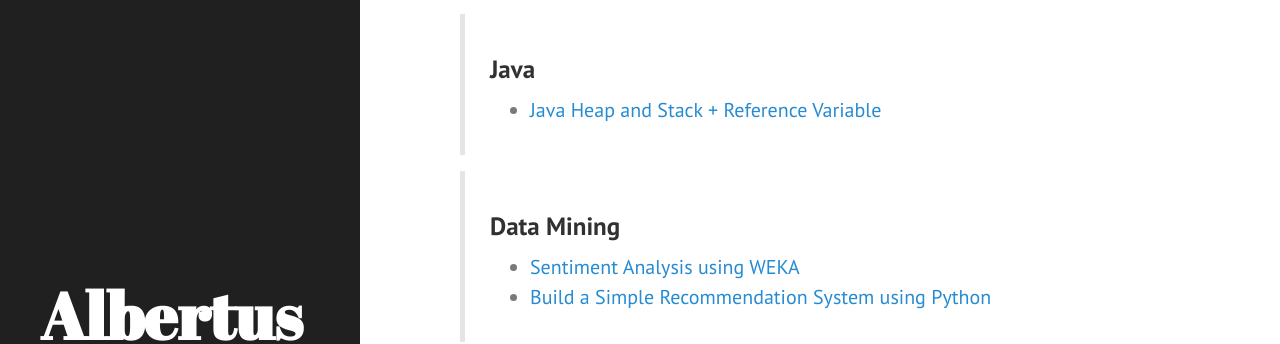
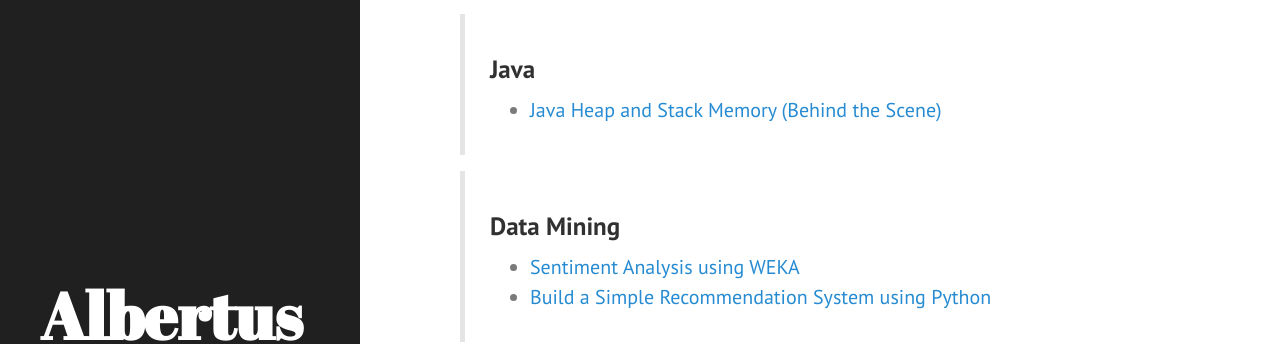
Before and after one commit to albertusk95/albertusk95.github.io, a Jekyll site: the page built from gate.md, in a window 1280 px wide and 900 px high, scrolled down 358 px. Shown: the part 163-507 px from the top of the window. Built offline with Jekyll 4.4.1, drawn with Linux system fonts in a browser that asks for light colours.

Commit message:
update gate

```diff
--- a/gate.md
+++ b/gate.md
@@ -13,7 +13,7 @@ You can go to my stories easily using these navigation links.
 > * [npm proxy error while not behind proxy](https://albertusk95.github.io/2016/09/03/npm-proxy-errors)
 
 > ### Java
-> * [Java Heap and Stack + Reference Variable](https://albertusk95.github.io/2017/01/11/heap-stack)
+> * [Java Heap and Stack Memory (Behind the Scene)](https://albertusk95.github.io/2017/01/11/heap-stack)
 
 > ### Data Mining
 > * [Sentiment Analysis using WEKA](https://albertusk95.github.io/2016/12/26/sentiment-analysis)
```
